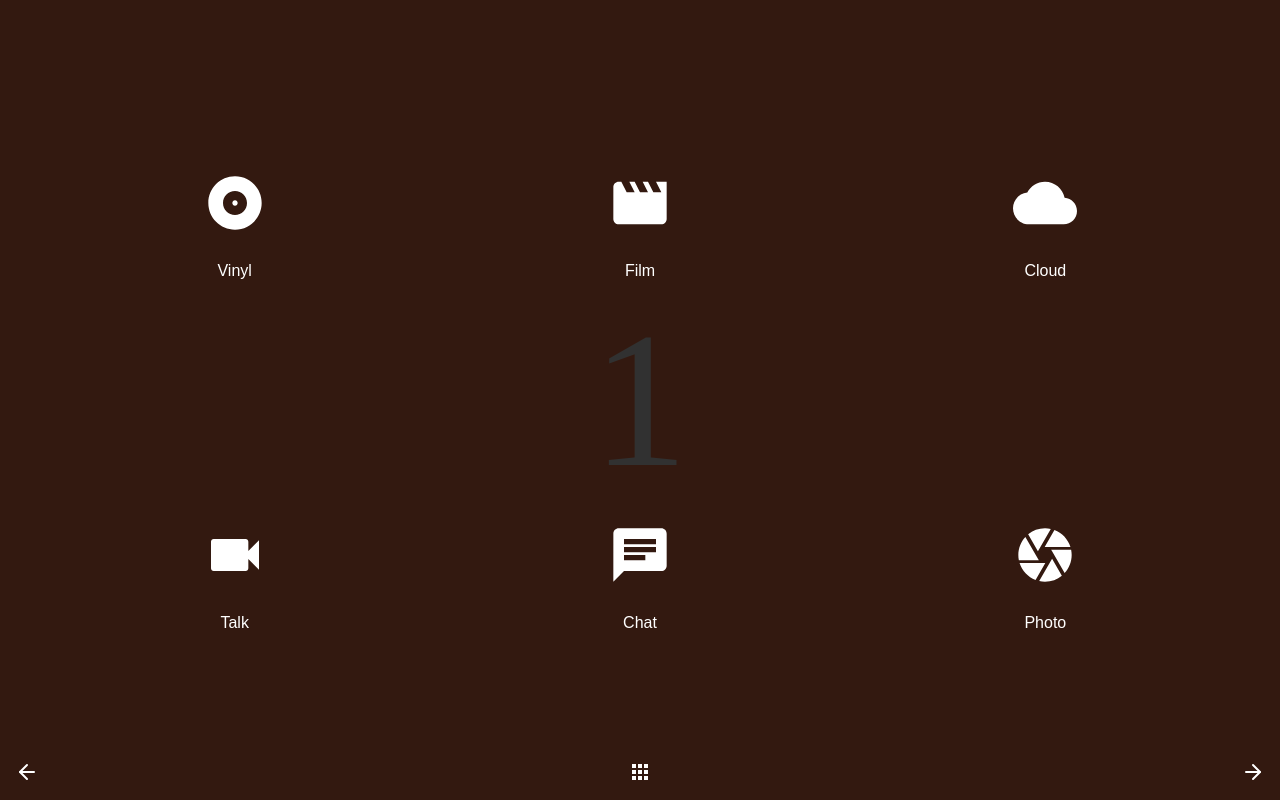
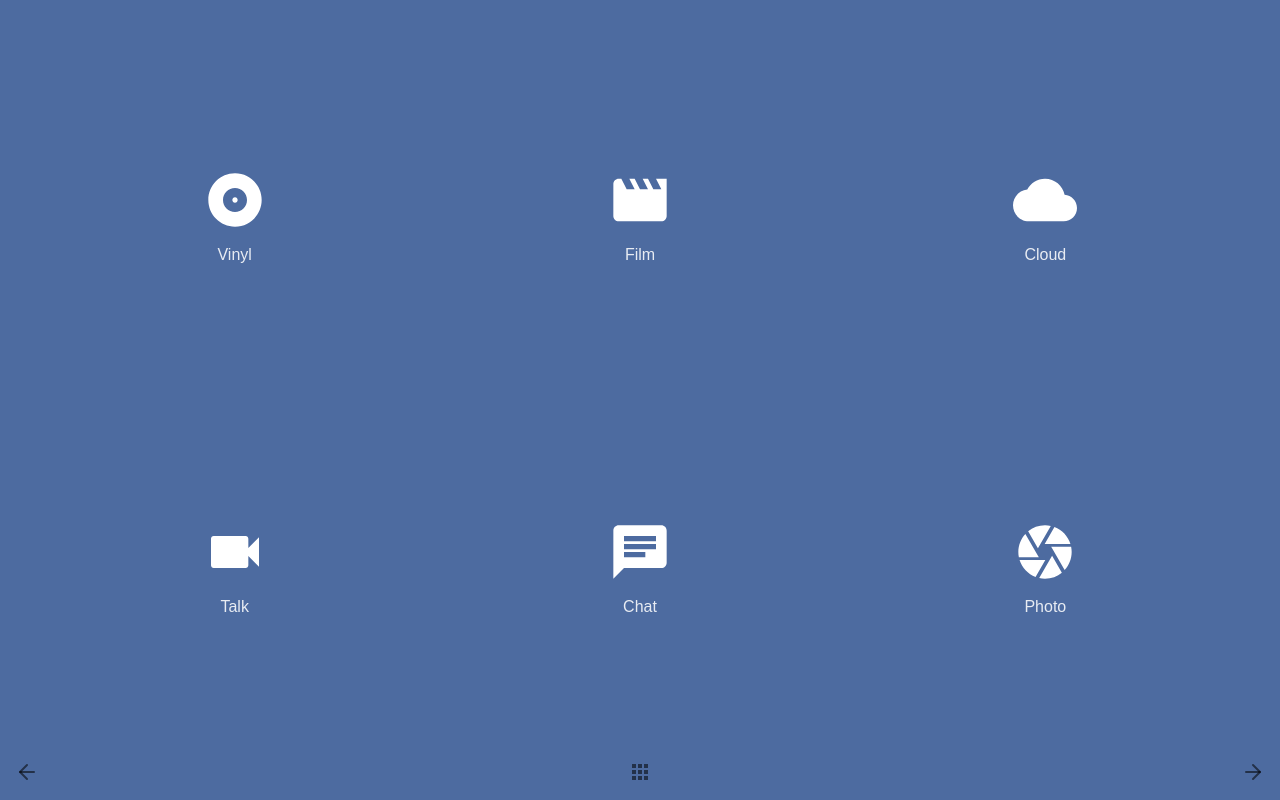
Before and after one commit to landupin/tiny-app, a plain HTML site: page index.html in a window 1280 px wide. Both pictures are taken after a click on the button 639 px from the left and 773 px from the top of the page. Drawn offline with Linux system fonts and the light colour scheme.

Commit message:
it works \ö/

```diff
--- a/index.html
+++ b/index.html
@@ -8,9 +8,76 @@
     <link rel="stylesheet" href="animations.css">
     <link rel="stylesheet" href="main.css">
 
+    <style>
+        :root {
+            --main-primary: #194171;
+            --main-primary-light: #4d6ba0;
+            --main-primary-dark: #001b45;
+
+            --main-secondary: #F39C2E;
+            --main-secondary-light: #ffcd60;
+            --main-secondary-dark: #bb6d00;
+
+            --main-background: #eeeeee;
+            --main-background-light: #efefef;
+            --main-background-dark: #e0e0e0;
+
+            --main-button-color: rgba(0, 0, 0, 0.54);
+            --main-button-light-on-light-color: rgba(255, 255, 255, 1);
+
+            /* normal text - dark on light */
+            --main-text-primary-on-light: rgba(0,0,0,o.87);
+            --main-text-secondary-on-light: rgba(0,0,0,0.54);
+            --main-text-disabled-on-light: rgba(0,0,0,0.38);
+            --main-text-hint-on-light: rgba(0,0,0,0.38);
+            --main-text-divider-on-light: rgba(0,0,0,0.12);
+
+            /* normal text - light on dark */
+            --main-text-disabled-on-light: rgba(0,0,0,1);
+            --main-text-disabled-on-light: rgba(0,0,0,0.70);
+            --main-text-disabled-on-light: rgba(0,0,0,0.50);
+            --main-text-disabled-on-light: rgba(0,0,0,0.50);
+            --main-text-disabled-on-light: rgba(0,0,0,0.12);
+
+            /* other texts */
+            --main-text-primary-light-on-light: rgba(255, 255, 255, 0.87);
+        }
+
+        .nav-item a::before,
+        .nav-item a::after {
+            position: absolute;
+            top: 0;
+            content: "";
+            width: 0px;
+            height: 5px;
+            transition: all 200ms ease-in-out;
+            opacity: 0;
+
+            background-color: var(--main-secondary);
+        }
+
+        .nav-item a:hover::before,
+        .nav-item a:hover::after {
+            width: 4rem;
+            opacity: 1;
+        }
+
+        .nav-item a::before {
+            left: calc(50%);
+        }
+
+        .nav-item a::after {
+            right: calc(50%);
+        }
+
+        ['aria-current="true"'] {
+            overflow-y: scroll;
+        }
+    </style>
+
     <body>
         <div class="perspective">
-        <article id="p1" class="page page-current">1</article>
+            <article id="p1" class="page page-current" aria-current="true">1</article>
             <article id="p2" class="page">2</article>
             <article id="p3" class="page">3</article>
             <article id="p4" class="page">4</article>
@@ -106,4 +173,5 @@
 
     <script src="getAnimation.js"></script>
     <script src="main.js" async></script>
+
 </html>
--- a/main.css
+++ b/main.css
@@ -1,5 +1,6 @@
 * {
     box-sizing: border-box;
+    font-family: sans-serif;
 }
 
 html,
@@ -38,32 +39,13 @@ body {
     transform-style: preserve-3d;
 }
 
-.page-current,
-.no-js .page {
+.page-current {
     visibility: visible;
     z-index: 1;
 }
 
-.no-js body {
-    overflow: auto;
-}
-
 .page-ontop {
     z-index: 999;
-}
-
-.page {
-    display: flex;
-    align-items: center;
-    justify-content: center;
-
-    color: whitesmoke;
-    font-size: 2in;
-    font-weight: 200;
-    -webkit-user-select: none;
-    -moz-user-select: none;
-    -ms-user-select: none;
-    user-select: none;
 }
 
 button {
@@ -71,7 +53,7 @@ button {
     bottom: 0;
 
     cursor: pointer;
-    color: white;
+    color: var(--main-button-color);
     height: 4em;
     width: 4em;
 
@@ -103,7 +85,7 @@ button::-moz-focus-inner {
     margin-left: auto;
     margin-right: auto;
 }
-
+/*
 #p1 {
     background-color: coral
 }
@@ -127,13 +109,13 @@ button::-moz-focus-inner {
 #p6 {
     background-color: gold;
 }
-
+*/
 [aria-hidden="true"] {
     visibility: hidden;
 }
 
 nav.page {
-    background-color: rgba(0, 0, 0, 0.8);
+    background-color: var(--main-primary-light);
     z-index: 2;
 
     font-size: inherit;
@@ -162,6 +144,7 @@ nav.page {
     }
 }
 
+/* COOL POSITIONING*/
 .nav-wrapper>.nav-item {
     width: 100%;
     display: flex;
@@ -169,59 +152,33 @@ nav.page {
     align-items: center;
 }
 
-.nav-wrapper>.nav-item>a:hover {
-    color: cornflowerblue;
+.nav-item > a {
+    position: relative;
+    width: 8rem;
+    height: 9rem;
+    text-decoration: none;
+    outline: none;
 }
 
-.nav-wrapper>.nav-item>a:hover span {
-    transition: font-size 150ms ease-in;
-    font-size: 1.25rem;
+.nav-item > a *{
+    position: absolute;
+    left:0;
+    right:0;
+    margin: 0 auto;
 }
 
-.nav-wrapper>.nav-item>a {
-    width: 8rem;
-    height: 9rem;
-    padding: 2rem 2rem 1rem 2rem;
-    text-decoration: none;
-    color: white;
-
-    display: flex;
-    flex-direction: column;
-    align-items: center;
+.nav-item > a > svg {
+    top: 2rem;
+    width: 4rem;
+    height: 4rem;
+    color: var(--main-button-light-on-light-color);
 }
 
-.nav-wrapper>.nav-item>a>span {
-    transition: font-size 150ms ease-in;
-
-    margin-top: .5rem;
-
-    white-space: nowrap;
-    font-family: sans-serif;
-
-    -webkit-user-select: none;
-    -moz-user-select: none;
-    -ms-user-select: none;
-    user-select: none;
-}
-
-@media (min-width: 800px) {
-    .nav-wrapper>.nav-item>a {
-        height: 11rem;
-    }
-    .nav-wrapper>.nav-item>a:hover span {
-        font-size: 2rem;
-    }
-}
-
-@media (min-width: 1300px) {
-    .nav-wrapper>.nav-item>a:hover {
-        transition: width 150ms ease-in;
-        width: 10rem
-    }
-
-    .nav-wrapper>.nav-item>a {
-        transition: width 150ms ease-in;
-    }
+.nav-item > a > span {
+    bottom: 1rem;
+    width: -moz-fit-content;
+    width: -webkit-fit-content;
+    color: var(--main-text-primary-light-on-light);
 }
 
 nav svg {
--- a/main.js
+++ b/main.js
@@ -5,6 +5,8 @@ document.querySelector('[aria-label="menu"').addEventListener("click", function
     if (isAnimating === true) {
         return false;
     }
+
+    isAnimating = true;
 
 
     var animEndEventName = "animationend",
```
Lines whose indentation alone changed are shown as unchanged.
